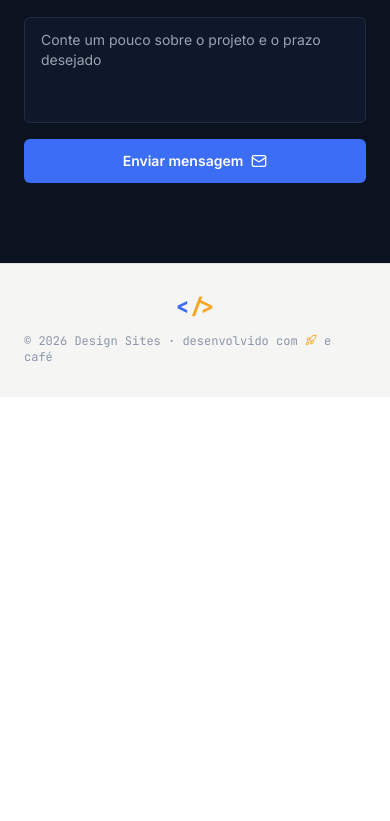
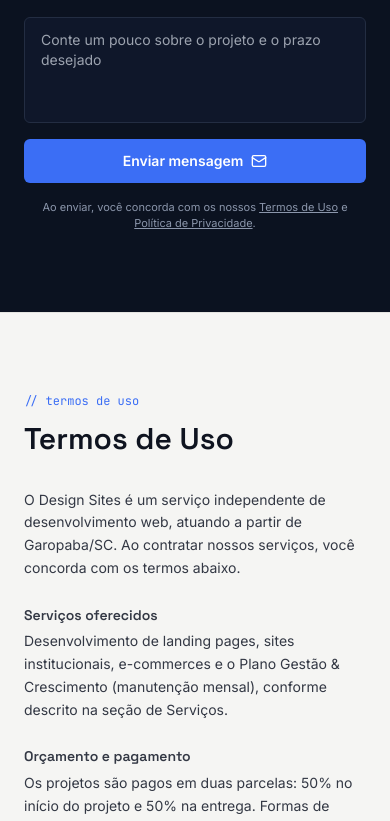
Before and after one commit to jesgalves/design-sites, a React (Vite) app: page / in a window 390 px wide. Shown: the part 6466-7287 px from the top of the page. Before the commit the page ends 6863 px from the top, so only its background shows below. Built offline with nearby package versions, Linux system fonts and the light colour scheme.

Commit message:
adiciona termos de uso e politica de privacidade

```diff
--- a/src/App.jsx
+++ b/src/App.jsx
@@ -233,7 +233,7 @@ const process = [
 
 const faqs = [
   { q: "Qual o prazo médio de entrega?", a: "Entre 10 e 20 dias úteis, dependendo do escopo do projeto. Prazos exatos são definidos no briefing." },
-  { q: "Hospedagem e domínio estão inclusos?", a: "Ajudo na configuração de ambos, mas os custos de hospedagem e domínio são pagos diretamente ao provedor, sem intermediação." },
+  { q: "Hospedagem e domínio estão inclusos?", a: "Ajudamos na configuração de ambos, mas os custos de hospedagem e domínio são pagos diretamente ao provedor, sem intermediação." },
   { q: "Quantas revisões estão inclusas?", a: "Duas rodadas de revisão em cada etapa (protótipo e desenvolvimento) estão inclusas em todos os pacotes." },
   { q: "Como funciona o pagamento?", a: "50% no início do projeto e 50% na entrega. Para pacotes maiores, posso dividir em até 3 etapas." },
   { q: "Você oferece suporte depois da entrega?", a: "Sim, 15 dias de suporte gratuito para correções pós-entrega, e planos de manutenção mensal para o que vier depois." },
@@ -622,18 +622,115 @@ export default function FreelanceDevSite() {
               >
                 {formStatus === "sending" ? "Enviando..." : "Enviar mensagem"} <Mail size={16} />
               </button>
+              <p className="text-[11px] text-center" style={{ color: "#8B96AB" }}>
+                Ao enviar, você concorda com os nossos{" "}
+                <a href="#termos-de-uso" className="underline">Termos de Uso</a> e{" "}
+                <a href="#politica-de-privacidade" className="underline">Política de Privacidade</a>.
+              </p>
             </form>
           )}
         </div>
       </section>
 
+      {/* TERMOS DE USO */}
+      <section id="termos-de-uso" className="py-20 border-t" style={{ borderColor: "#E4E4E0" }}>
+        <div className="max-w-3xl mx-auto px-6">
+          <p style={{ fontFamily: "'JetBrains Mono', monospace", color: "#3B6EF5" }} className="text-xs mb-3">// termos de uso</p>
+          <h2 style={{ fontFamily: "'Space Grotesk', sans-serif" }} className="text-3xl font-semibold mb-8">
+            Termos de Uso
+          </h2>
+          <div className="space-y-6 text-sm leading-relaxed" style={{ color: "#333844" }}>
+            <p>
+              O Design Sites é um serviço independente de desenvolvimento web, atuando a partir de Garopaba/SC. Ao contratar nossos serviços, você concorda com os termos abaixo.
+            </p>
+            <div>
+              <h3 style={{ fontFamily: "'Space Grotesk', sans-serif" }} className="font-semibold mb-1">Serviços oferecidos</h3>
+              <p>Desenvolvimento de landing pages, sites institucionais, e-commerces e o Plano Gestão & Crescimento (manutenção mensal), conforme descrito na seção de Serviços.</p>
+            </div>
+            <div>
+              <h3 style={{ fontFamily: "'Space Grotesk', sans-serif" }} className="font-semibold mb-1">Orçamento e pagamento</h3>
+              <p>Os projetos são pagos em duas parcelas: 50% no início do projeto e 50% na entrega. Formas de pagamento aceitas: Pix, transferência bancária ou cartão.</p>
+            </div>
+            <div>
+              <h3 style={{ fontFamily: "'Space Grotesk', sans-serif" }} className="font-semibold mb-1">Prazos</h3>
+              <p>O prazo padrão de entrega é de até 15 dias úteis, podendo variar conforme a complexidade e o escopo definidos no briefing.</p>
+            </div>
+            <div>
+              <h3 style={{ fontFamily: "'Space Grotesk', sans-serif" }} className="font-semibold mb-1">Revisões</h3>
+              <p>Duas rodadas de revisão estão inclusas em cada etapa do projeto (protótipo e desenvolvimento), conforme descrito na seção de Perguntas Frequentes.</p>
+            </div>
+            <div>
+              <h3 style={{ fontFamily: "'Space Grotesk', sans-serif" }} className="font-semibold mb-1">Propriedade do site entregue</h3>
+              <p>Após a quitação integral do pagamento, todos os direitos sobre o site desenvolvido são transferidos ao cliente.</p>
+            </div>
+            <div>
+              <h3 style={{ fontFamily: "'Space Grotesk', sans-serif" }} className="font-semibold mb-1">Cancelamento</h3>
+              <p>Cancelamentos e eventuais reembolsos são tratados caso a caso, por acordo entre as partes, considerando o estágio em que o projeto se encontra.</p>
+            </div>
+            <div>
+              <h3 style={{ fontFamily: "'Space Grotesk', sans-serif" }} className="font-semibold mb-1">Foro</h3>
+              <p>Fica eleito o foro da comarca de Garopaba/SC para dirimir eventuais controvérsias.</p>
+            </div>
+            <div>
+              <h3 style={{ fontFamily: "'Space Grotesk', sans-serif" }} className="font-semibold mb-1">Contato</h3>
+              <p>Dúvidas sobre estes termos podem ser enviadas para jessica.oliverah@gmail.com.</p>
+            </div>
+          </div>
+        </div>
+      </section>
+
+      {/* POLÍTICA DE PRIVACIDADE */}
+      <section id="politica-de-privacidade" className="py-20 border-t" style={{ borderColor: "#E4E4E0", background: "#F5F5F3" }}>
+        <div className="max-w-3xl mx-auto px-6">
+          <p style={{ fontFamily: "'JetBrains Mono', monospace", color: "#3B6EF5" }} className="text-xs mb-3">// privacidade</p>
+          <h2 style={{ fontFamily: "'Space Grotesk', sans-serif" }} className="text-3xl font-semibold mb-8">
+            Política de Privacidade
+          </h2>
+          <div className="space-y-6 text-sm leading-relaxed" style={{ color: "#333844" }}>
+            <p>
+              Esta política explica como o Design Sites coleta, usa e protege os dados fornecidos por você, em conformidade com a Lei Geral de Proteção de Dados (LGPD).
+            </p>
+            <div>
+              <h3 style={{ fontFamily: "'Space Grotesk', sans-serif" }} className="font-semibold mb-1">Dados coletados</h3>
+              <p>Ao preencher o formulário de contato, coletamos nome, e-mail, tipo de projeto, orçamento estimado e a mensagem enviada. Ao usar o WhatsApp, coletamos as informações que você compartilhar na conversa.</p>
+            </div>
+            <div>
+              <h3 style={{ fontFamily: "'Space Grotesk', sans-serif" }} className="font-semibold mb-1">Finalidade</h3>
+              <p>Os dados são usados exclusivamente para responder solicitações, elaborar orçamentos e dar andamento a projetos contratados.</p>
+            </div>
+            <div>
+              <h3 style={{ fontFamily: "'Space Grotesk', sans-serif" }} className="font-semibold mb-1">Onde os dados ficam armazenados</h3>
+              <p>Os dados do formulário são processados pelo Formspree, um serviço terceirizado de gerenciamento de formulários. As conversas iniciadas pelo botão de WhatsApp ficam armazenadas no WhatsApp Business. Não utilizamos planilhas, CRMs ou outros sistemas de armazenamento.</p>
+            </div>
+            <div>
+              <h3 style={{ fontFamily: "'Space Grotesk', sans-serif" }} className="font-semibold mb-1">Compartilhamento</h3>
+              <p>Não compartilhamos, vendemos ou alugamos seus dados a terceiros, além dos serviços mencionados acima, necessários para o funcionamento do formulário de contato.</p>
+            </div>
+            <div>
+              <h3 style={{ fontFamily: "'Space Grotesk', sans-serif" }} className="font-semibold mb-1">Cookies</h3>
+              <p>Este site não utiliza cookies de rastreamento próprios no momento.</p>
+            </div>
+            <div>
+              <h3 style={{ fontFamily: "'Space Grotesk', sans-serif" }} className="font-semibold mb-1">Seus direitos</h3>
+              <p>Você pode solicitar a qualquer momento o acesso, a correção ou a exclusão dos seus dados, entrando em contato pelo e-mail jessica.oliverah@gmail.com.</p>
+            </div>
+          </div>
+        </div>
+      </section>
+
       {/* FOOTER */}
       <footer className="py-8 border-t" style={{ borderColor: "#E4E4E0" }}>
-        <div className="max-w-6xl mx-auto px-6 flex flex-col sm:flex-row items-center justify-between gap-3">
+        <div className="max-w-6xl mx-auto px-6 flex flex-col sm:flex-row items-center justify-between gap-4">
           <Logo variant="dark" />
-          <p style={{ fontFamily: "'JetBrains Mono', monospace", color: "#8B96AB" }} className="text-xs">
-            © 2026 Design Sites · desenvolvido com <Rocket size={12} className="inline mb-0.5" style={{ color: "#F5A623" }} /> e café
-          </p>
+          <div className="flex flex-col sm:flex-row items-center gap-2 sm:gap-4">
+            <p style={{ fontFamily: "'JetBrains Mono', monospace", color: "#8B96AB" }} className="text-xs">
+              © 2026 Design Sites · desenvolvido com <Rocket size={12} className="inline mb-0.5" style={{ color: "#F5A623" }} /> e café
+            </p>
+            <div className="flex items-center gap-3">
+              <a href="#termos-de-uso" className="text-xs underline" style={{ color: "#8B96AB" }}>Termos de Uso</a>
+              <a href="#politica-de-privacidade" className="text-xs underline" style={{ color: "#8B96AB" }}>Privacidade</a>
+            </div>
+          </div>
         </div>
       </footer>
       <WhatsAppButton />
```
